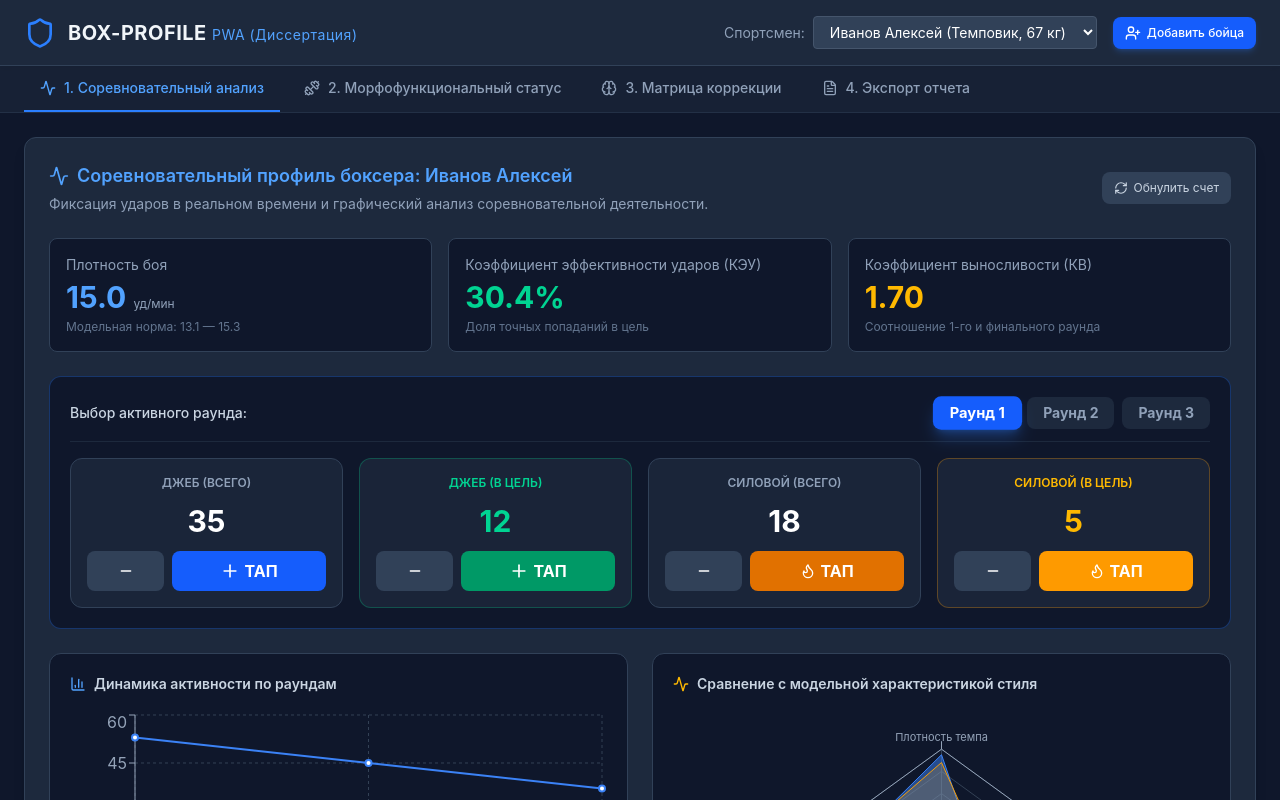
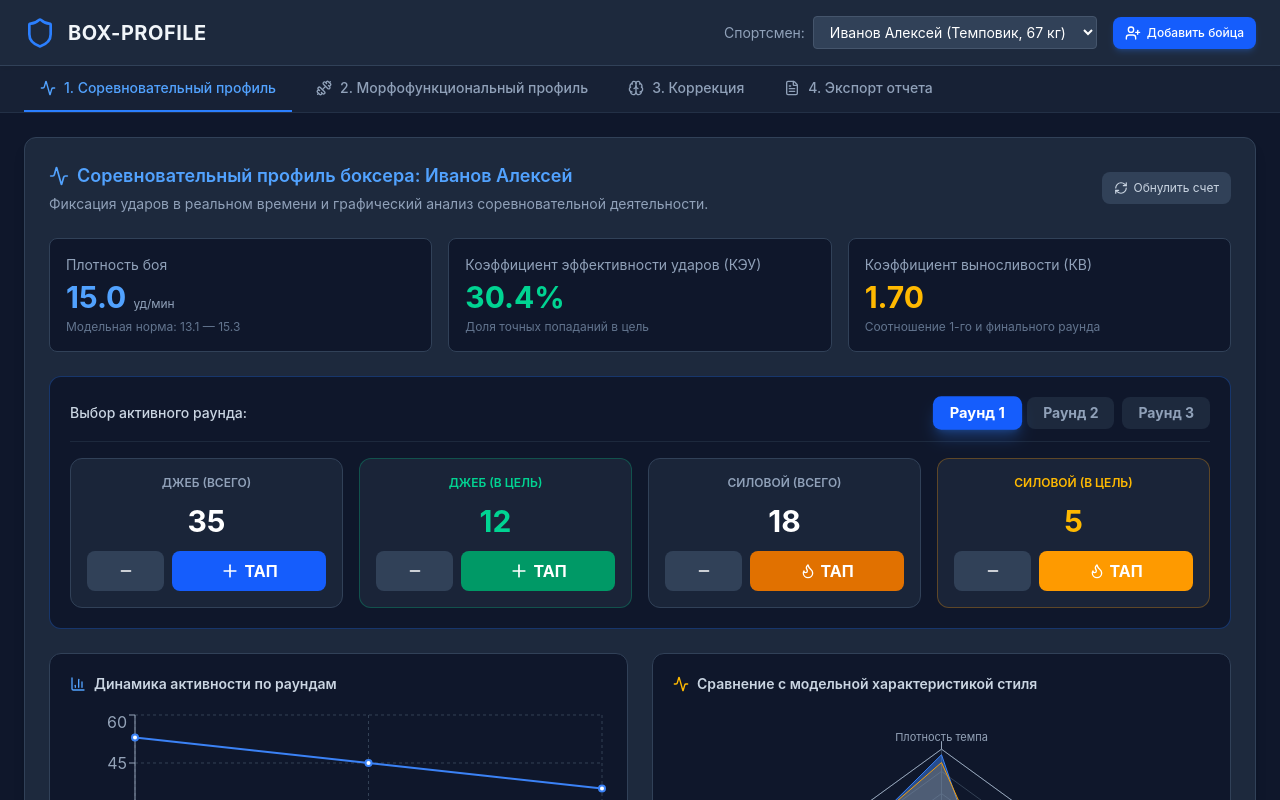
Before and after one commit to konstantinsharomov125/boxing-pwa, a React (Vite) app: page / in a window 1280 px wide. Shown: the top 800 px of the page. Built offline with nearby package versions, Linux system fonts and the light colour scheme.

Commit message:
fix: updated header title and tab names

```diff
--- a/src/App.jsx
+++ b/src/App.jsx
@@ -8,7 +8,6 @@ import ReportView from './components/ReportView';
 export default function App() {
   const [activeTab, setActiveTab] = useState('boxdata');
 
-  // Загружаем список спортсменов из localStorage или инициализируем начальными данными
   const [athletes, setAthletes] = useState(() => {
     const saved = localStorage.getItem('box_athletes');
     if (saved) {
@@ -23,17 +22,14 @@ export default function App() {
   const [selectedAthlete, setSelectedAthlete] = useState(athletes[0]);
   const [isModalOpen, setIsModalOpen] = useState(false);
 
-  // Состояние полей для регистрации нового боксера
   const [newName, setNewName] = useState('');
   const [newStyle, setNewStyle] = useState('Темповик');
   const [newWeight, setNewWeight] = useState('67 кг');
 
-  // Синхронизация списка спортсменов с localStorage
   useEffect(() => {
     localStorage.setItem('box_athletes', JSON.stringify(athletes));
   }, [athletes]);
 
-  // Обработчик формы добавления нового спортсмена
   const handleAddAthlete = (e) => {
     e.preventDefault();
     if (!newName.trim()) return;
@@ -59,9 +55,7 @@ export default function App() {
         <div className="flex items-center space-x-3">
           <Shield className="w-8 h-8 text-blue-500" />
           <div>
-            <h1 className="text-xl font-bold tracking-wide">
-              BOX-PROFILE <span className="text-blue-400 text-sm font-normal">PWA (Диссертация)</span>
-            </h1>
+            <h1 className="text-xl font-bold tracking-wide">BOX-PROFILE</h1>
           </div>
         </div>
 
@@ -96,7 +90,7 @@ export default function App() {
           className={`flex items-center space-x-2 px-4 py-3 border-b-2 font-medium text-sm transition-colors cursor-pointer whitespace-nowrap ${activeTab === 'boxdata' ? 'border-blue-500 text-blue-400' : 'border-transparent text-slate-400 hover:text-slate-200'}`}
         >
           <Activity className="w-4 h-4" />
-          <span>1. Соревновательный анализ</span>
+          <span>1. Соревновательный профиль</span>
         </button>
 
         <button
@@ -104,7 +98,7 @@ export default function App() {
           className={`flex items-center space-x-2 px-4 py-3 border-b-2 font-medium text-sm transition-colors cursor-pointer whitespace-nowrap ${activeTab === 'phys' ? 'border-blue-500 text-blue-400' : 'border-transparent text-slate-400 hover:text-slate-200'}`}
         >
           <Dumbbell className="w-4 h-4" />
-          <span>2. Морфофункциональный статус</span>
+          <span>2. Морфофункциональный профиль</span>
         </button>
 
         <button
@@ -112,7 +106,7 @@ export default function App() {
           className={`flex items-center space-x-2 px-4 py-3 border-b-2 font-medium text-sm transition-colors cursor-pointer whitespace-nowrap ${activeTab === 'matrix' ? 'border-blue-500 text-blue-400' : 'border-transparent text-slate-400 hover:text-slate-200'}`}
         >
           <Brain className="w-4 h-4" />
-          <span>3. Матрица коррекции</span>
+          <span>3. Коррекция</span>
         </button>
 
         <button
```
